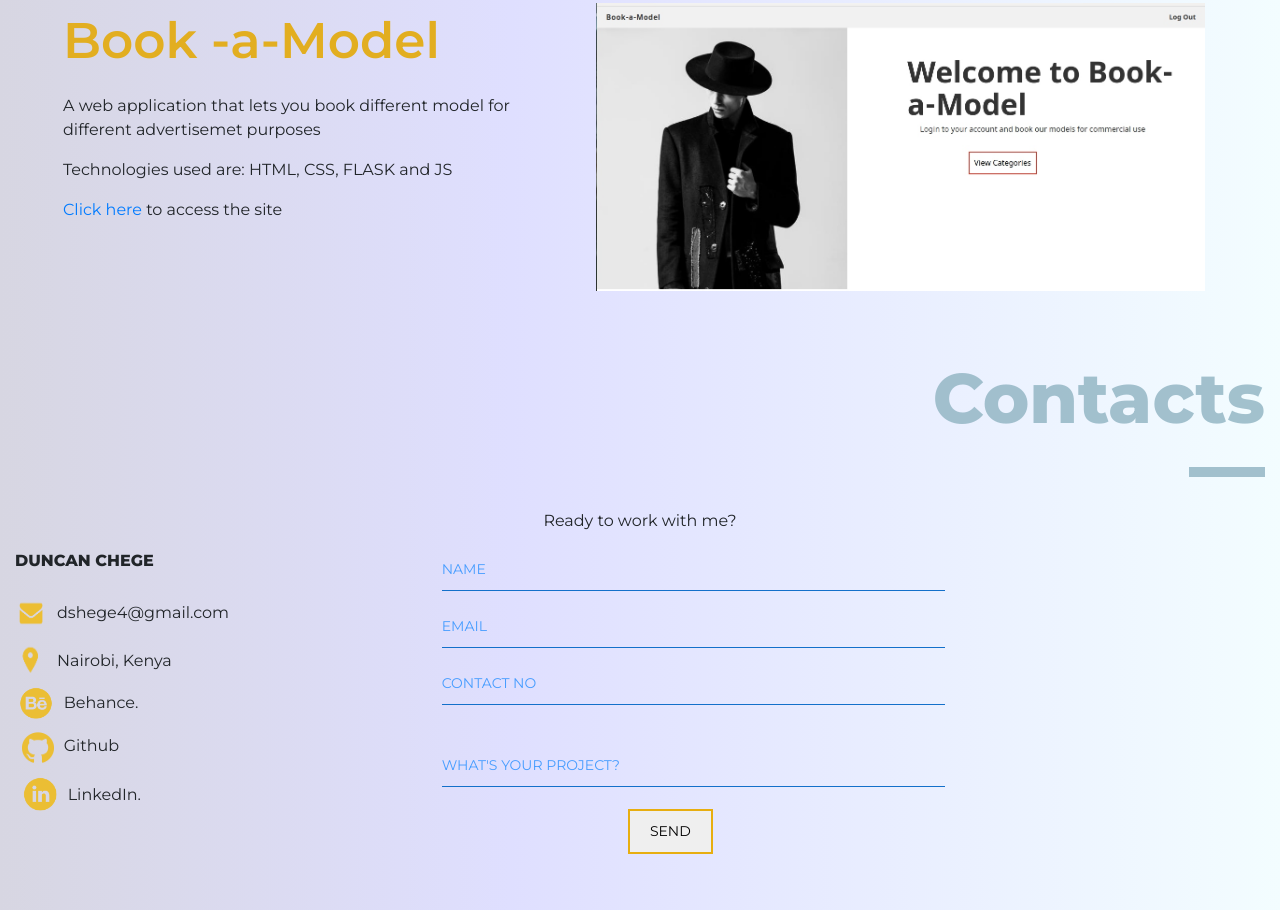
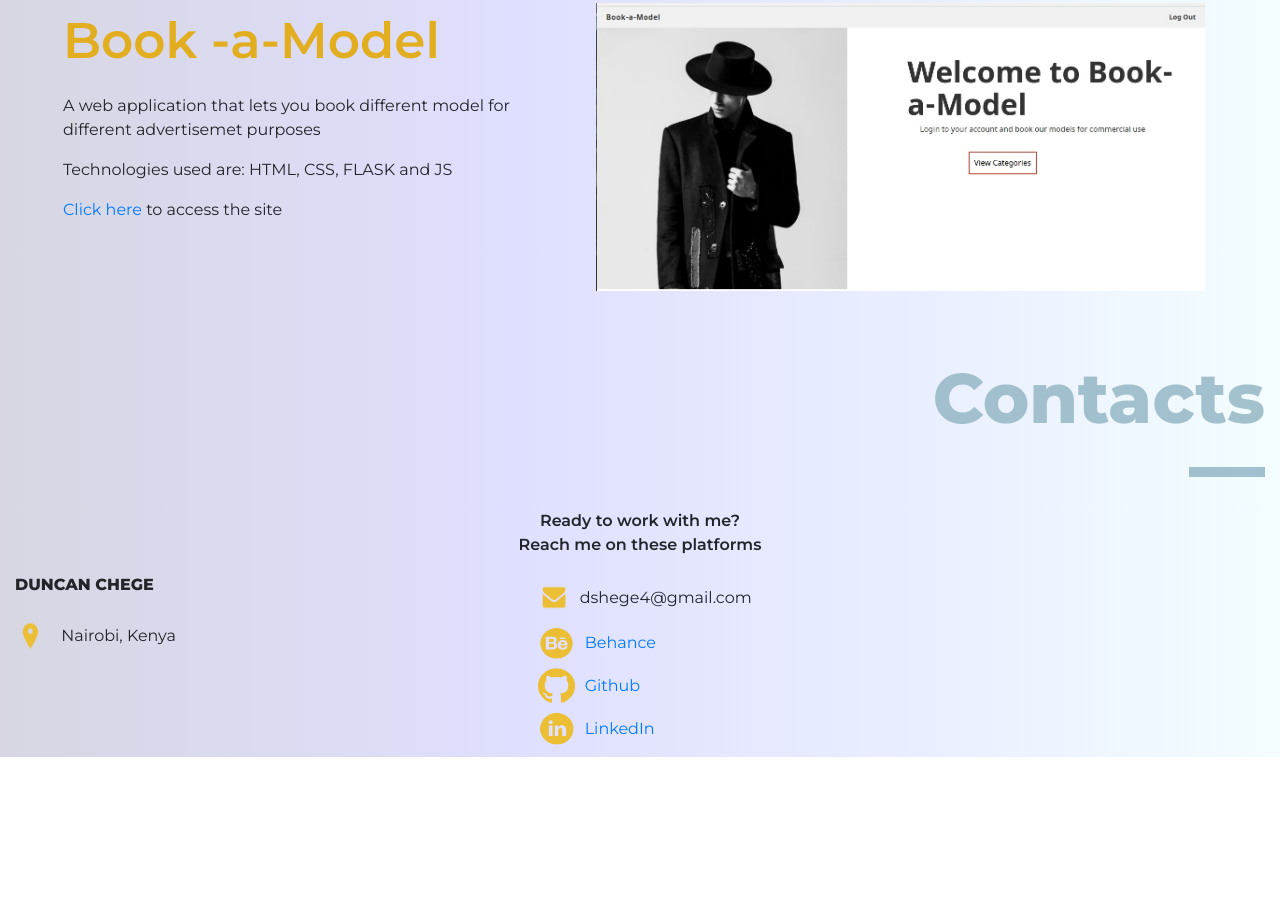
Before and after one commit to DunYung1/dunyung1.github.io, a plain HTML site: page portfolio.html in a window 1280 px wide. Shown: the part 1019-1929 px from the top of the page. After the commit the page ends 1776 px from the top, so only its background shows below. Drawn offline with nearby package versions, Linux system fonts and the light colour scheme.

Commit message:
add final changes

```diff
--- a/css/portfolio.css
+++ b/css/portfolio.css
@@ -82,57 +82,47 @@ p.portfolio {
    margin-top: 0.1em;
 }
 
-.icon {
-    width: 2em;
-    height: 3em;
-    margin-right: 10px;
-}
 
 .contactsxn {
     display: flex;
     flex-direction: column;
 }
 
-.email,
-.location, .behance, .github,.linkedin {
-    display: flex;
-    align-items: center;
+.location {
+    display: inline-block;
+}
+
+.l_icon{
+    width: 2em;
+    height: 3em;
+    margin-right: 10px;
+    vertical-align: middle;
+}
+.icon{
+    width: 2em;
+    height: 3em;
+    margin-right: 10px;
 }
 
 .circle{
-    width: 9%;
+    width: 37px;
+    height: 35px;
     margin-right: 10px;
-    margin-left: 3px;
 }
-
-.circle2{
-    width: 8%;
-    margin-right: 10px;
-    margin-left: 7px;
+.txtcontact {
+    margin-top: 13px;
 }
-
-.circle3{
-    width: 9%;
-    margin-right: 10px;
-    margin-left: 7px;
-    margin-top: -10px;
+.txtcontact2 {
+    margin-top: 6px;
 }
-
-p.txtcontact {
-    margin: 0;
-}
-
-p.txtcontact2{
-    margin-top: 14px;
-}
-
-p.txtcontact3{
-    margin-top: 9px;
+.katikati{
+    margin-left: 6em;
 }
 
 .ready {
     text-align: center;
     margin-top: 2em;
+    font-weight: 600;
 }
 
 .app-form-group {
@@ -180,11 +170,12 @@ p.txtcontact3{
     background-color: rgb(231, 174, 16);
     color: white;
 }
-
-
-@media (min-width: 320px) and (max-width: 480px) {
+@media (min-width: 320px) and (max-width: 768px) {
     body {
         background-size: 200%;
+    }
+    .katikati{
+        margin-left: 0;
     }
 }
 
--- a/portfolio.html
+++ b/portfolio.html
@@ -6,7 +6,7 @@
     <meta http-equiv="X-UA-Compatible" content="IE=edge">
     <title>Portfolio</title>
     <meta name="viewport" content="width=device-width, initial-scale=1">
-    <link rel='icon' href='images/favicon.ico' class='fav' type='image/x-icon'/>
+    <link rel='icon' href='images/favicon.ico' class='fav' type='image/x-icon' />
     <link href="https://fonts.googleapis.com/css?family=Montserrat:400,600,800" rel="stylesheet">
     <link rel="stylesheet" href="https://stackpath.bootstrapcdn.com/bootstrap/4.3.1/css/bootstrap.min.css"
         integrity="sha384-ggOyR0iXCbMQv3Xipma34MD+dH/1fQ784/j6cY/iJTQUOhcWr7x9JvoRxT2MZw1T" crossorigin="anonymous">
@@ -117,7 +117,7 @@
             </div>
 
             <div class='col-md-12'>
-                <p class='ready'>Ready to work with me?</p>
+                <p class='ready'>Ready to work with me? <br>Reach me on these platforms</p>
             </div>
 
 
@@ -126,51 +126,36 @@
                     <p><b> DUNCAN CHEGE </b>
                         <p>
                             <div class='contactsxn'>
-
-                                <div class="email">
-                                    <img src='images/mail.png' alt="email" class='icon'>
-                                    <p class='txtcontact'>dshege4@gmail.com</p>
+                                <div class="location">
+                                    <img src='images/location.png' alt="location" class='l_icon'>
+                                    <span class='txtcontact'>Nairobi, Kenya</span>
                                 </div>
-
-                                <div class="location">
-                                    <img src='images/location.png' alt="location" class='icon'>
-                                    <p class='txtcontact'>Nairobi, Kenya</p>
-                                </div>
-
-                                <div class="behance">
-                                    <img src='images/behancelogo.png' alt="behance" class='circle'>
-                                    <p class='txtcontact'>Behance.</p>
-                                </div>
-
-                                <div class="github">
-                                    <img src='images/github.png' alt="github" class='circle2'>
-                                    <p class='txtcontact2'>Github</p>
-                                </div>
-
-                                <div class="linkedin">
-                                    <img src='images/linkedin.png' alt="linkedin" class='circle3'>
-                                    <p class='txtcontact3'>LinkedIn.</p>
-                                </div>
-
                             </div>
                 </div>
 
-                <div class='col-md-5'>
-                    <form method="post" action="mailto:dshege4@gmail.com">
-                        <div class="app-form-group">
-                            <input class="app-form-control" placeholder="NAME">
+                <div class='col-md-8'>
+                    <div class='katikati'>
+                        <div class="d-flex flex-row">
+                            <img src='images/mail.png' alt="email" class='icon'>
+                            <span class='txtcontact'>dshege4@gmail.com</span>
                         </div>
-                        <div class="app-form-group">
-                            <input class="app-form-control" placeholder="EMAIL">
+
+                        <div class="d-flex flex-row mt-1">
+                            <img src='images/behancelogo.png' alt="behance" class='circle'>
+                            <span class='txtcontact2'> <a href=' https://www.behance.net/cocreator' target="_blank">Behance</a></span>
                         </div>
-                        <div class="app-form-group">
-                            <input class="app-form-control" placeholder="CONTACT NO">
+
+                        <div class="d-flex flex-row mt-2">
+                            <img src='images/github.png' alt="github" class='circle'>
+                            <span class='txtcontact2'> <a href='https://github.com/dunyung1' target="_blank">Github</a></span>
                         </div>
-                        <div class="app-form-group message">
-                            <input class="app-form-control" placeholder="WHAT'S YOUR PROJECT?">
+
+                        <div class="d-flex flex-row mt-2">
+                            <img src='images/linkedin.png' alt="linkedin" class='circle'>
+                            <p class='txtcontact2'> <a href='https://www.linkedin.com/in/duncan-chege/' target="_blank">LinkedIn</a></p>
                         </div>
-                        <input type="submit" class='tuma' value="SEND" />
-                    </form>
+
+                    </div>
                 </div>
             </div>
         </section>
```
